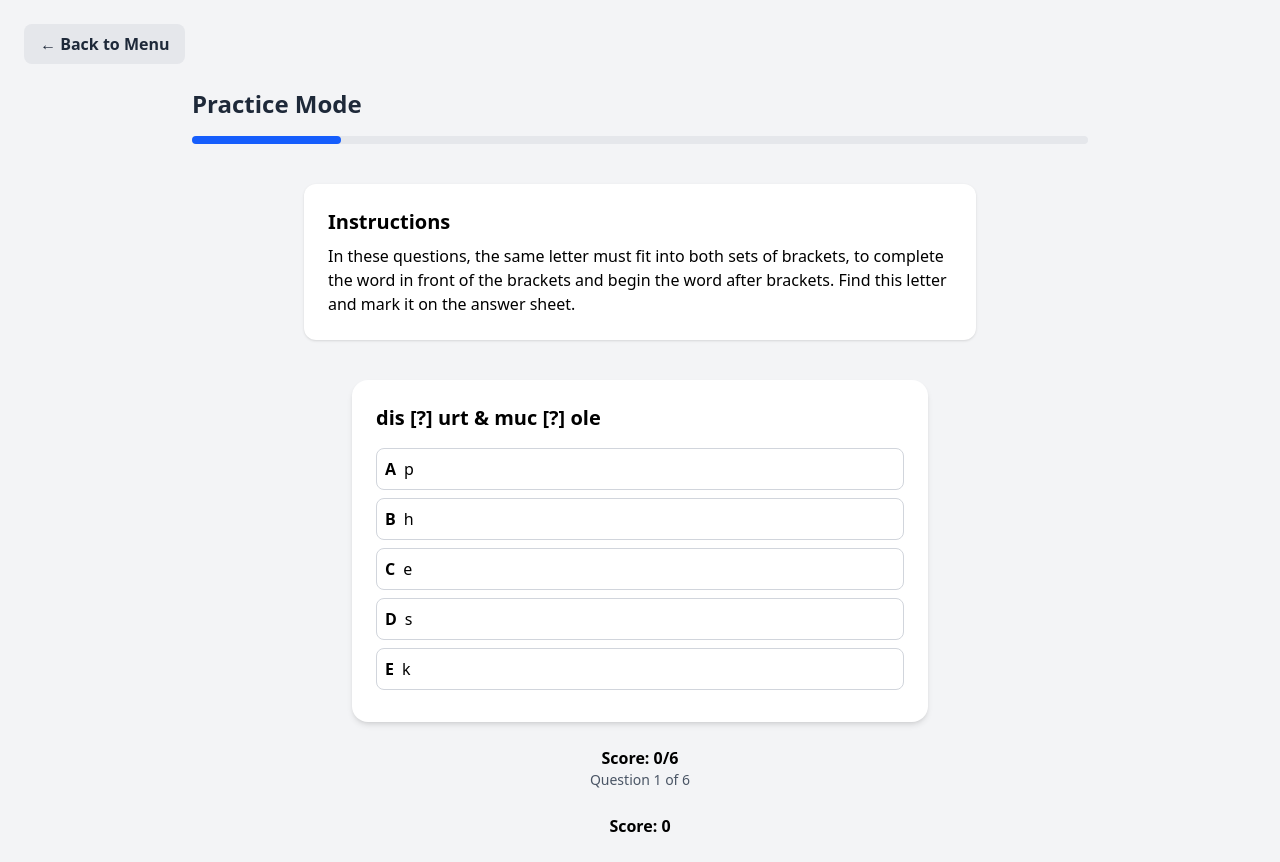
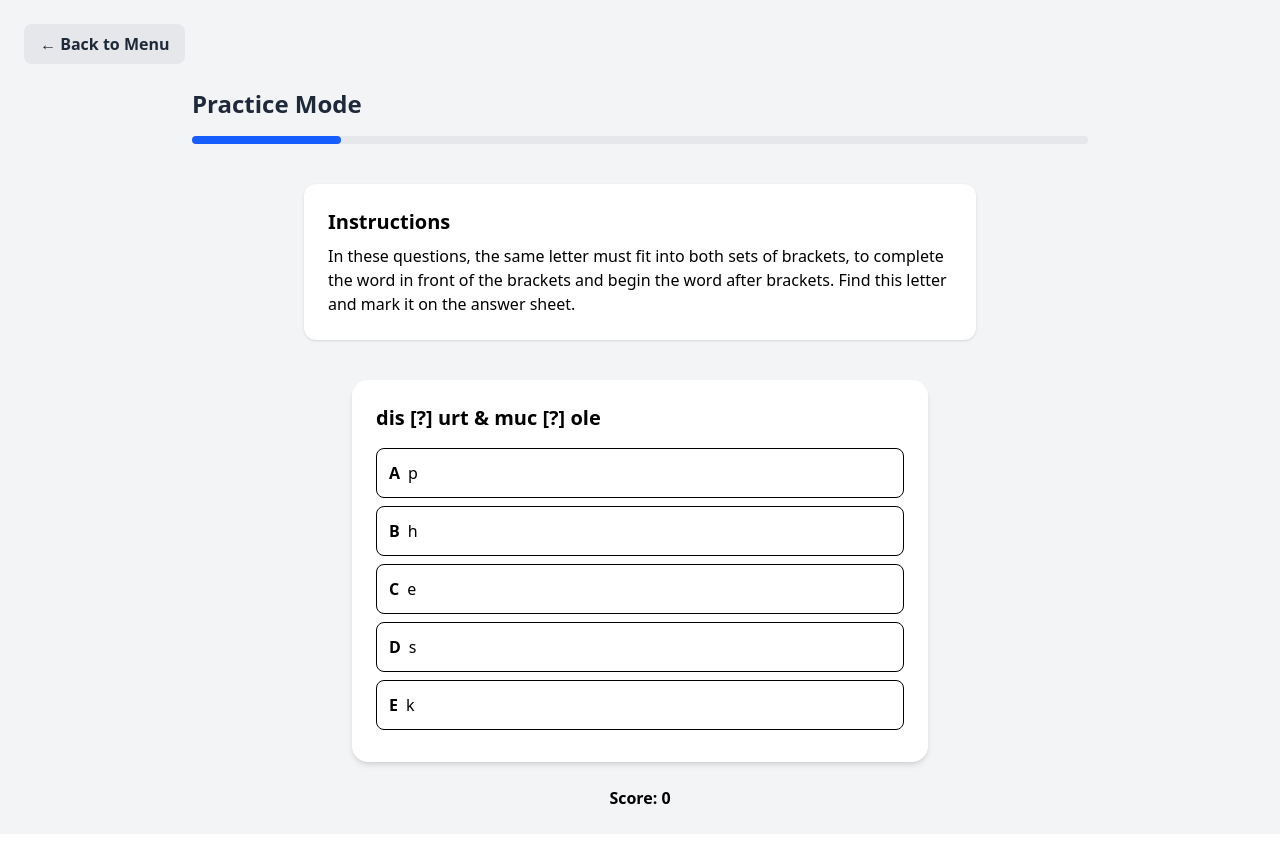
Before and after one commit to astratow/quiz-app, a Vue app: page / in a window 1280 px wide. Both pictures are taken after a click on the element 468 px from the left and 306 px from the top of the page. After the commit the page ends 834 px from the top, so only its background shows below. Built offline with nearby package versions, Linux system fonts and the light colour scheme.

Commit message:
new data setup

```diff
--- a/src/App.vue
+++ b/src/App.vue
@@ -1,59 +1,35 @@
 <script setup lang="ts">
 import { ref, computed } from "vue";
 import Question from "./components/Question.vue";
-import groups from "./data/questions.json";
+import groups from "./data/quest.json";
 import StartScreen from "./components/StartScreen.vue";
 import AnswerModal from "./components/AnswerModal.vue";
+import type { QuestionSet, Question as QuizQuestion } from "./types/quiz";
 
-interface QuestionData {
-  type?: string;
-  text: string | string[];
-  options?: string[];
-  optionLetters?: string[];
-  answers?: string[];
-  correct: string | string[];
-  explanation: string;
-}
+// Use only the JSON data
+const questionSets = groups as QuestionSet[];
+const currentSet = ref<QuestionSet>(questionSets[0]);
 
-interface ExampleData {
-  text: string[];
-  options: string[];
-  optionLetters: string[];
-  correct: string;
-  explanation: string;
-}
-
-interface QuestionGroup {
-  id: string;
-  instruction: string;
-  example: ExampleData;
-  questions: QuestionData[];
-}
-
-type GameMode = 'practice' | 'timed';
-type AppScreen = 'start' | 'group-select' | 'group-info' | 'quiz' | 'results';
-
-const currentScreen = ref<AppScreen>('start');
-const gameMode = ref<GameMode | null>(null);
+// App state
+const currentScreen = ref<'start' | 'quiz' | 'results'>('start');
+const gameMode = ref<'practice' | 'timed' | null>(null);
 const score = ref(0);
 const index = ref(0);
 const answered = ref(false);
 const selectedAnswer = ref<string | null>(null);
-const currentQuestion = ref<QuestionData | null>(null);
-const timeLeft = ref(90); // seconds for timed mode
+const timeLeft = ref(90);
 const timeInterval = ref<number | null>(null);
-// Always use the first group
-const selectedGroup = computed(() => (groups as QuestionGroup[])[0]);
-const questions = computed(() => selectedGroup.value ? selectedGroup.value.questions : []);
 
-function handleModeSelected(mode: GameMode) {
+const questions = computed(() => currentSet.value.questions);
+const currentQuestion = computed<QuizQuestion|undefined>(() => questions.value[index.value]);
+
+function handleModeSelected(mode: 'practice' | 'timed') {
   gameMode.value = mode;
   currentScreen.value = 'quiz';
   score.value = 0;
   index.value = 0;
   answered.value = false;
   selectedAnswer.value = null;
-  currentQuestion.value = questions.value.length > 0 ? questions.value[0] : null;
   if (mode === 'timed') {
     startTimer();
   }
@@ -79,10 +55,7 @@ function clearTimer() {
 function handleTimeOut() {
   clearTimer();
   answered.value = true;
-  selectedAnswer.value = null; // No answer selected
-  setTimeout(() => {
-    nextQuestion();
-  }, 2000);
+  selectedAnswer.value = null;
 }
 
 function handleAnswer(answer: string) {
@@ -99,14 +72,12 @@ function handleAnswer(answer: string) {
 function nextQuestion() {
   if (index.value >= questions.value.length - 1) {
     currentScreen.value = 'results';
-    currentQuestion.value = null;
     clearTimer();
     return;
   }
   index.value++;
   answered.value = false;
   selectedAnswer.value = null;
-  currentQuestion.value = questions.value[index.value];
   if (gameMode.value === 'timed') {
     startTimer();
   }
@@ -131,7 +102,7 @@ const timeDisplay = computed(() => {
     <!-- Start Screen: Mode Selection -->
     <StartScreen v-if="currentScreen === 'start'" @mode-selected="handleModeSelected" />
     <!-- Quiz Screen -->
-    <div v-else-if="currentScreen === 'quiz' && selectedGroup" class="min-h-screen flex flex-col items-center justify-center p-6">
+    <div v-else-if="currentScreen === 'quiz'" class="min-h-screen flex flex-col items-center justify-center p-6">
       <!-- Back to Menu Button -->
       <button
         @click="restartQuiz"
@@ -164,7 +135,7 @@ const timeDisplay = computed(() => {
       <div class="w-full max-w-2xl mb-6">
         <div class="bg-white rounded-xl shadow p-6 mb-4">
           <h2 class="text-xl font-bold mb-2">Instructions</h2>
-          <p class="whitespace-pre-line">{{ selectedGroup.instruction }}</p>
+          <p class="whitespace-pre-line">{{ currentSet.instruction }}</p>
         </div>
       </div>
       <!-- Question Component -->
@@ -172,46 +143,26 @@ const timeDisplay = computed(() => {
         v-if="currentQuestion"
         :question="currentQuestion"
         :answered="answered"
-        :selected-answer="selectedAnswer"
+        :selectedAnswer="selectedAnswer"
         @answered="handleAnswer"
       />
-      <div v-else-if="questions.length === 0" class="text-center">
+      <div v-else class="text-center">
         <p class="text-red-600 font-semibold">No questions available!</p>
       </div>
-      <!-- Show current progress during quiz -->
-      <div v-if="currentQuestion" class="mt-6 text-center">
-        <p class="font-semibold">Score: {{ score }}/{{ questions.length }}</p>
-        <p class="text-sm text-gray-600">Question {{ index + 1 }} of {{ questions.length }}</p>
-        <!-- Timeout message for timed mode -->
-        <div v-if="isTimedMode && answered && !selectedAnswer" class="mt-2">
-          <p class="text-red-600 font-semibold">⏰ Time's up!</p>
-        </div>
-      </div>
-
-       <!-- Score -->
+      <!-- Score and Modal -->
       <div class="mt-6">
         <p class="font-semibold">Score: {{ score }}</p>
       </div>
-     <!-- Score -->
       <AnswerModal
-
         :visible="answered"
         :is-correct="selectedAnswer === currentQuestion?.correct"
         :explanation="currentQuestion?.explanation || ''"
         :is-last="index + 1 >= questions.length"
         @next="nextQuestion"
       />
-      <!-- Next button -->
-      <button
-        v-if="answered && currentQuestion"
-        @click="nextQuestion"
-        class="mt-4 px-6 py-3 bg-blue-600 text-white rounded-lg hover:bg-blue-700 font-semibold"
-      >
-        {{ index + 1 >= questions.length ? 'View Results' : 'Next Question' }}
-      </button>
     </div>
     <!-- Results Screen -->
-    <div v-else-if="currentScreen === 'results' && selectedGroup" class="min-h-screen flex items-center justify-center p-6">
+    <div v-else-if="currentScreen === 'results'" class="min-h-screen flex items-center justify-center p-6">
       <div class="text-center max-w-2xl mx-auto">
         <div class="mb-8">
           <h1 class="text-4xl font-bold text-gray-800 mb-4">🎉 Quiz Complete!</h1>
--- a/src/components/Question.vue
+++ b/src/components/Question.vue
@@ -1,18 +1,9 @@
 <script setup lang="ts">
-import { ref, computed } from "vue";
-
-interface QuestionData {
-    type?: string;
-    text: string | string[];
-    options?: string[];
-    optionLetters?: string[];
-    answers?: string[];
-    correct: string | string[];
-    explanation: string;
-}
+import { computed } from "vue";
+import type { Question } from "../types/quiz";
 
 const props = defineProps<{
-    question: QuestionData;
+    question: Question;
     answered: boolean;
     selectedAnswer: string | null;
 }>();
@@ -22,48 +13,47 @@ const emit = defineEmits<{
 }>();
 
 function selectAnswer(answer: string) {
-    emit("answered", answer);
+   if (!props.answered) {
+        emit("answered", answer);
+   }
 }
 
-const isSameLetterMC = computed(() => props.question.type === 'same-letter-mc');
-const isOldMC = computed(() => !props.question.type && Array.isArray(props.question.answers));
-
+const optionList = computed(() => props.question.options);
 </script>
 <template>
     <div class="p-6 bg-white rounded-2xl shadow-md w-full max-w-xl">
         <!-- same-letter-mc type -->
-        <template v-if="isSameLetterMC">
+        <template v-if="question.type === 'same-letter-mc'">
             <h2 class="text-xl font-bold mb-4">
-                <span v-for="(frag, idx) in question.text" :key="idx">
-                    <span v-if="idx > 0"> &amp; </span>{{ frag }}
+                <span v-for="(fragment, idx) in question.text" :key="idx">
+                    <span v-if="idx > 0"> &amp; </span>{{ fragment }}
                 </span>
             </h2>
             <ul>
-                <li v-for="(letter, idx) in question.optionLetters" :key="idx" class="mb-2">
+                <li  v-for="option in optionList"
+                    :key="option.label"
+                    class="mb-2"
+                    >
                     <button
-                        @click="selectAnswer(letter)"
-                        class="w-full p-2 rounded-lg border hover:bg-gray-100 disabled:opacity-50 flex items-center"
+                        @click="selectAnswer(option.value)"
+                        class="w-full p-3 rounded-lg border flex  items-center
+                                hover:bg-gray-100 transition disabled:opacity-50"
+                        :disabled="answered"
                         :class="{
-                            'bg-green-100 border-green-500': answered && letter === question.correct,
-                            'bg-red-100 border-red-500': answered && letter === selectedAnswer && letter !== question.correct,
-                            'border-gray-300': !answered
-                        }"
-                        :disabled="answered"
+              'bg-green-100 border-green-500': answered && option.value === question.correct,
+              'bg-red-100 border-red-500': answered && option.value === selectedAnswer && selectedAnswer !== question.correct,
+            }"
                     >
-                        <span class="font-bold mr-2">{{ question.options ? question.options[idx] : String.fromCharCode(65 + idx) }}</span>
-                        <span>{{ letter }}</span>
+                        <span class="font-bold mr-2">{{ option.label }}</span>
+                        <span>{{ option.value }}</span>
                     </button>
                 </li>
             </ul>
-            <div v-if="answered" class="mt-4">
-                <p v-if="selectedAnswer === question.correct" class="text-green-600 font-semibold">✅ Correct!</p>
-                <p v-else class="text-red-600 font-semibold">❌ Wrong!</p>
-                <p class="text-sm text-gray-600 mt-1">{{ question.explanation }}</p>
-            </div>
+
         </template>
 
         <!-- Old format multiple choice -->
-        <template v-else-if="isOldMC">
+        <!-- <template v-else-if="isOldMC">
             <h2 class="text-xl font-bold mb-4">{{ question.text }}</h2>
             <ul>
                 <li v-for="(answer, idx) in question.answers" :key="idx" class="mb-2">
@@ -86,7 +76,7 @@ const isOldMC = computed(() => !props.question.type && Array.isArray(props.quest
                 <p v-else class="text-red-600 font-semibold">❌ Wrong!</p>
                 <p class="text-sm text-gray-600 mt-1">{{ question.explanation }}</p>
             </div>
-        </template>
+        </template> -->
 
         <!-- Fallback for unknown type -->
         <template v-else>
--- /dev/null
+++ b/src/data/quest.json
@@ -0,0 +1,131 @@
+[
+  {
+    "id": "same-letter-mc-set-1",
+    "instruction": "In these questions, the same letter must fit into both sets of brackets, to complete the word in front of the brackets and begin the word after brackets. Find this letter and mark it on the answer sheet.",
+    "example": {
+      "type": "same-letter-mc",
+      "text": ["mea [?] able", "si[?] op"],
+      "options": [
+        { "label": "A", "value": "p" },
+        { "label": "B", "value": "n" },
+        { "label": "C", "value": "f" },
+        { "label": "D", "value": "t" },
+        { "label": "E", "value": "c" }
+      ],
+      "correct": "t",
+      "explanation": "The four words are: meat, table, sit, top."
+    },
+    "questions": [
+      {
+        "type": "same-letter-mc",
+        "text": ["dis [?] urt", "muc [?] ole"],
+        "options": [
+          { "label": "A", "value": "p" },
+          { "label": "B", "value": "h" },
+          { "label": "C", "value": "e" },
+          { "label": "D", "value": "s" },
+          { "label": "E", "value": "k" }
+        ],
+        "correct": "h",
+        "explanation": "dish, hurt, much, hole"
+      },
+      {
+        "type": "same-letter-mc",
+        "text": ["sof [?] in", "bea [?] rap"],
+        "options": [
+          { "label": "A", "value": "d" },
+          { "label": "B", "value": "a" },
+          { "label": "C", "value": "t" },
+          { "label": "D", "value": "b" },
+          { "label": "E", "value": "w" }
+        ],
+        "correct": "t",
+        "explanation": "soft, tin, beat, trap"
+      },
+      {
+        "type": "same-letter-mc",
+        "text": ["ra [?] ain", "fo [?] oat"],
+        "options": [
+          { "label": "A", "value": "t" },
+          { "label": "B", "value": "d" },
+          { "label": "C", "value": "g" },
+          { "label": "D", "value": "s" },
+          { "label": "E", "value": "p" }
+        ],
+        "correct": "g",
+        "explanation": "rag, gain, fog, goat"
+      },
+      {
+        "type": "same-letter-mc",
+        "text": ["tra [?] awn", "bu [?] ellow"],
+        "options": [
+          { "label": "A", "value": "p" },
+          { "label": "B", "value": "d" },
+          { "label": "C", "value": "b" },
+          { "label": "D", "value": "s" },
+          { "label": "E", "value": "y" }
+        ],
+        "correct": "y",
+        "explanation": "tray, yawn, buy, yellow"
+      },
+      {
+        "type": "same-letter-mc",
+        "text": ["ea [?] an", "sor [?] une"],
+        "options": [
+          { "label": "A", "value": "v" },
+          { "label": "B", "value": "y" },
+          { "label": "C", "value": "t" },
+          { "label": "D", "value": "d" },
+          { "label": "E", "value": "g" }
+        ],
+        "correct": "t",
+        "explanation": "eat, tan, sort, tune"
+      },
+      {
+        "type": "same-letter-mc",
+        "text": ["lin [?] itten", "ran [?] ite"],
+        "options": [
+          { "label": "A", "value": "c" },
+          { "label": "B", "value": "m" },
+          { "label": "C", "value": "s" },
+          { "label": "D", "value": "n" },
+          { "label": "E", "value": "k" }
+        ],
+        "correct": "k",
+        "explanation": "link, kitten, rank, kite"
+      }
+    ]
+  },
+  {
+    "id": "same-letter-mc-set-2",
+    "instruction": "In these questions, the three numbers in each group are related in the same way. Find the number that completes the last grouup and mark it on the answer sheet.",
+    "example": {
+      "type": "same-letter-mc",
+      "text": ["3 [6] 9", "2 [4] 6", "4 [?] 12"],
+      "options": [
+        { "label": "A", "value": "3" },
+        { "label": "B", "value": "4" },
+        { "label": "C", "value": "6" },
+        { "label": "D", "value": "8" },
+        { "label": "E", "value": "10" }
+      ],
+      "correct": "4",
+      "explanation": "The four words are: meat, table, sit, top."
+    },
+    "questions": [
+      {
+        "type": "same-letter-mc",
+        "text": ["23 [91] 68", "59 [93] 34", "67 [?] 19"],
+        "options": [
+          { "label": "A", "value": "83" },
+          { "label": "B", "value": "84" },
+          { "label": "C", "value": "85" },
+          { "label": "D", "value": "86" },
+          { "label": "E", "value": "87" }
+        ],
+        "correct": "86",
+        "explanation": ""
+      }
+    ]
+  }
+]
--- a/src/data/questions.json
+++ b/src/data/questions.json
@@ -3,6 +3,7 @@
     "id": "same-letter-mc-set-1",
     "instruction": "In these questions, the same letter must fit into both sets of brackets, to complete the word in front of the brackets and begin the word after brackets. Find this letter and mark it on the answer sheet.",
     "example": {
+      "type": "same-letter-mc",
       "text": ["mea [?] able", "si[?] op"],
       "options": ["A", "B", "C", "D", "E"],
       "optionLetters": ["p", "n", "f", "t", "c"],
@@ -64,6 +65,7 @@
     "id": "same-letter-mc-set-2",
     "instruction": "In these questions, the three numbers in each group are related in the same way. Find the number that completes the last grouup and mark it on the answer sheet.",
     "example": {
+      "type": "same-letter-mc",
       "text": ["3 [6] 9", "2 [4] 6", "4 [?] 12"],
       "options": ["A", "B", "C", "D", "E"],
       "optionLetters": ["3", "4", "6", "8", "10"],
--- /dev/null
+++ b/src/data/questions_new.json
@@ -0,0 +1,77 @@
+[
+  {
+    "id": "same-letter-set-1",
+    "instruction": "In these questions, the same letter must fit into both sets of brackets, to complete the word in front of the brackets and begin the word after brackets.",
+    "example": {
+      "text": ["mea [?] able", "si[?] op"],
+      "options": [
+        { "label": "A", "value": "p" },
+        { "label": "B", "value": "n" },
+        { "label": "C", "value": "f" },
+        { "label": "D", "value": "t" },
+        { "label": "E", "value": "c" }
+      ],
+      "correct": "t",
+      "explanation": "The four words are: meat, table, sit, top."
+    },
+    "questions": [
+      {
+        "type": "same-letter",
+        "text": ["dis [?] urt", "muc [?] ole"],
+        "options": [
+          { "label": "A", "value": "p" },
+          { "label": "B", "value": "h" },
+          { "label": "C", "value": "e" },
+          { "label": "D", "value": "s" },
+          { "label": "E", "value": "k" }
+        ],
+        "correct": "h",
+        "explanation": "dish, hurt, much, hole"
+      },
+      {
+        "type": "same-letter",
+        "text": ["sof [?] in", "bea [?] rap"],
+        "options": [
+          { "label": "A", "value": "d" },
+          { "label": "B", "value": "a" },
+          { "label": "C", "value": "t" },
+          { "label": "D", "value": "b" },
+          { "label": "E", "value": "w" }
+        ],
+        "correct": "t",
+        "explanation": "soft, tin, beat, trap"
+      }
+    ]
+  },
+  {
+    "id": "number-relation-set-1",
+    "instruction": "In these questions, the three numbers in each group are related in the same way. Find the number that completes the last group.",
+    "example": {
+      "text": ["3 [6] 9", "2 [4] 6", "4 [?] 12"],
+      "options": [
+        { "label": "A", "value": "3" },
+        { "label": "B", "value": "4" },
+        { "label": "C", "value": "6" },
+        { "label": "D", "value": "8" },
+        { "label": "E", "value": "10" }
+      ],
+      "correct": "4",
+      "explanation": "Middle number is double the first and half the last."
+    },
+    "questions": [
+      {
+        "type": "number-relation",
+        "text": ["23 [91] 68", "59 [93] 34", "67 [?] 19"],
+        "options": [
+          { "label": "A", "value": "83" },
+          { "label": "B", "value": "84" },
+          { "label": "C", "value": "85" },
+          { "label": "D", "value": "86" },
+          { "label": "E", "value": "87" }
+        ],
+        "correct": "86",
+        "explanation": ""
+      }
+    ]
+  }
+]
--- /dev/null
+++ b/src/types/quiz.ts
@@ -0,0 +1,21 @@
+export interface Option {
+    label: string;
+    value: string;
+}
+
+export interface Question {
+    type: string;
+    text: string[];
+    options: Option[];
+    correct: string;
+    explanation: string;
+}
+
+export interface Example extends Question {}
+
+export interface QuestionSet {
+    id: string;
+    instruction: string;
+    example: Example;
+    questions: Question[];
+}
```
Lines whose indentation alone changed are shown as unchanged.
